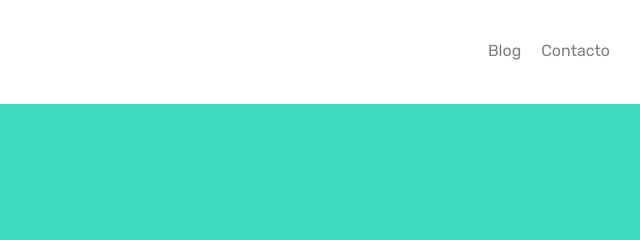
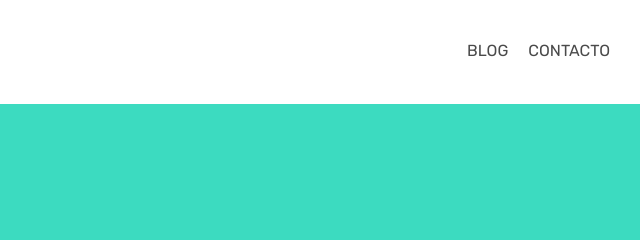
Before and after one commit to Adalab/modulo-1-evaluacion-intermedia-IreneBioque, a plain HTML site: page index.html in a window 1280 px wide. Shown: the top 240 px of the page, 640-1280 px from the left. Drawn offline with Linux system fonts and the light colour scheme.

Commit message:
add color links

```diff
--- a/styles/main.css
+++ b/styles/main.css
@@ -36,7 +36,8 @@ body {
 .link {
   margin: 10px;
   font-size: 16px;
-  color: gray;
+  color: #4a4a4a;
+  text-transform: uppercase;
 }
 
 .main {
```
